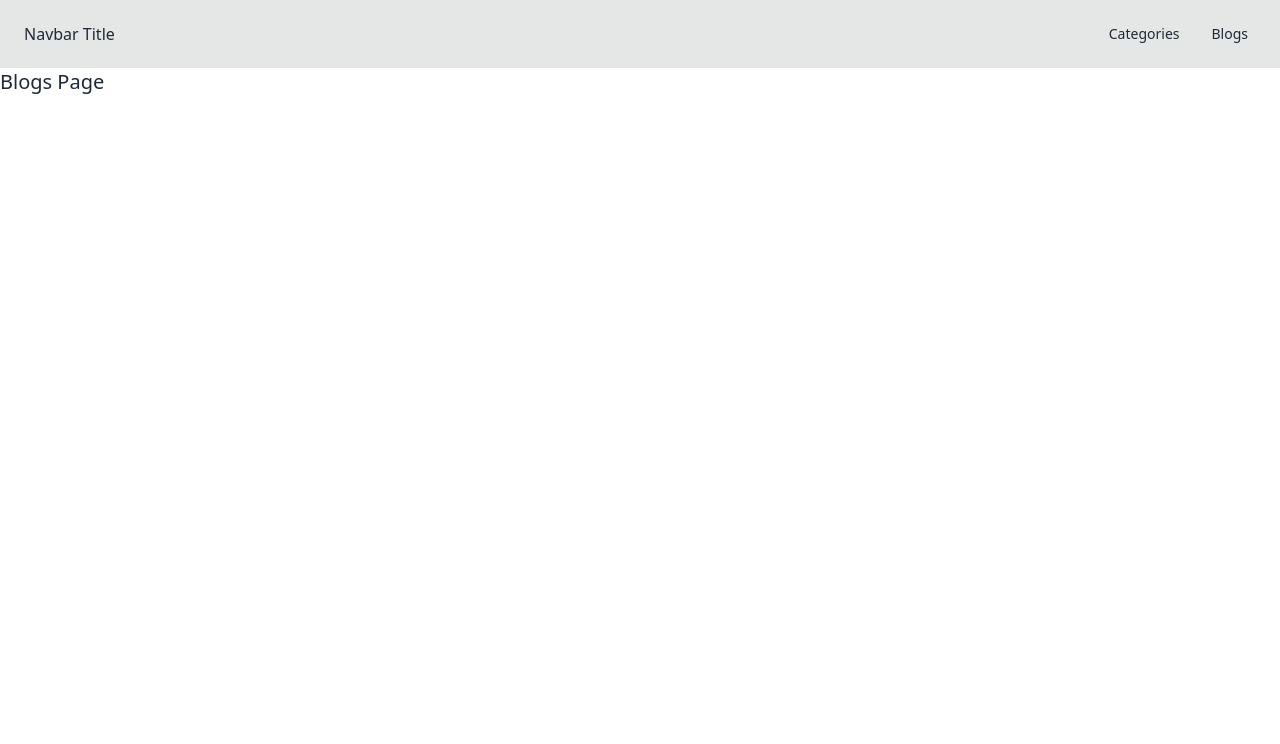
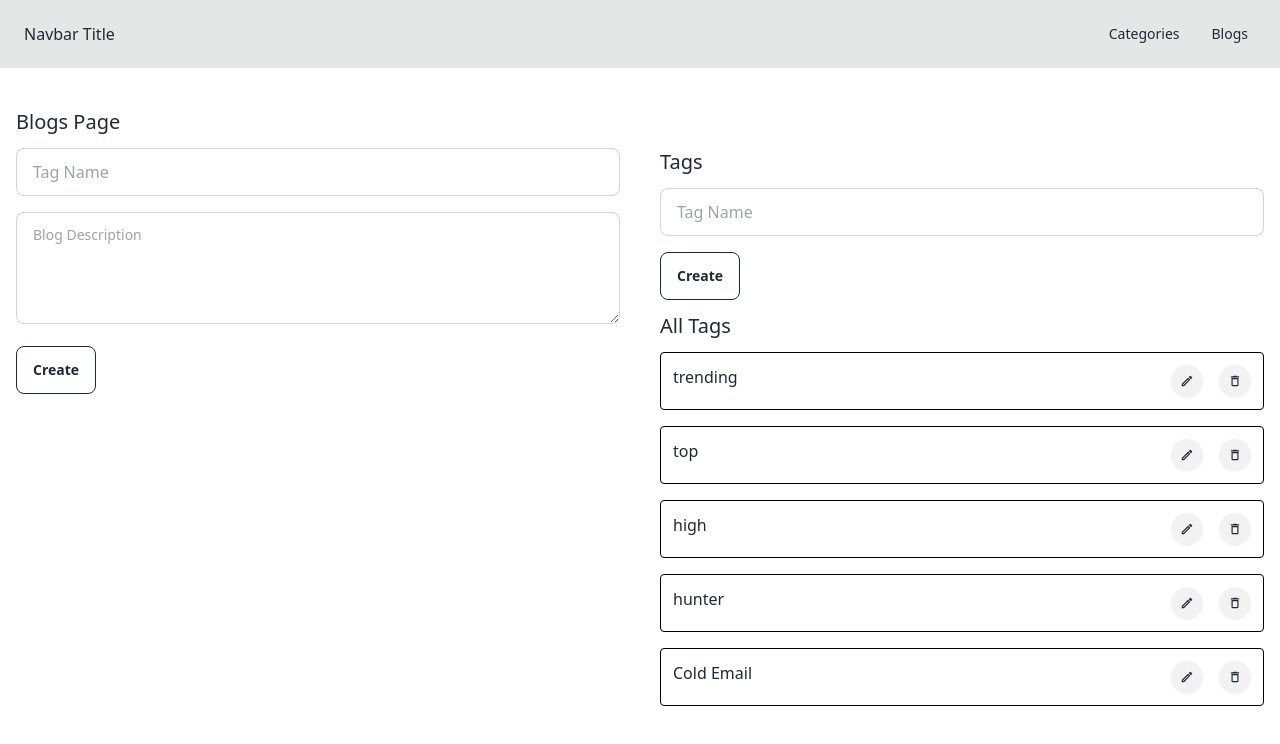
Before and after one commit to hmjuel78/advanced-blogging, a React (Vite) app: page /blogs in a window 1280 px wide. Shown: the top 744 px of the page. Built offline with nearby package versions, Linux system fonts and the light colour scheme; data requests are answered from the project's data file.

Commit message:
tag create fetch edit delete

```diff
--- a/db.json
+++ b/db.json
@@ -87,7 +87,7 @@
       "id": 4
     },
     {
-      "name": "best",
+      "name": "Cold Email",
       "id": 5
     }
   ],
--- a/src/app/store.js
+++ b/src/app/store.js
@@ -1,11 +1,13 @@
 import { configureStore } from '@reduxjs/toolkit'
 import categoryReducer from '../features/category/categorySlice'
 import authorReducer from '../features/author/authorSlice'
+import tagReducer from '../features/tags/tagSlice'
 
 
 export const store = configureStore({
     reducer: {
         categoryReducer,
-        authorReducer
+        authorReducer,
+        tagReducer
     },
 })
--- /dev/null
+++ b/src/components/blog/BlogFrom.jsx
@@ -0,0 +1,44 @@
+import { useState } from "react"
+
+const BlogFrom = (props) => {
+    const { editableBlog } = props
+    const [blogTitle, setBlogTitle] = useState('')
+    const [blogBody, setBlogBody] = useState('')
+
+    const changeHandleBlog = (e) => {
+        if (e.target.name === 'blogTitle') {
+            setBlogTitle(e.target.value)
+        } else if (e.target.name === 'blogBody') {
+            setBlogBody(e.target.value)
+        }
+    }
+    const blogOnSubmit = (e) => {
+        e.preventDefault()
+        const newBlog = {
+            title: blogTitle,
+        }
+    }
+    return (
+        <div>
+            <form onSubmit={blogOnSubmit} className="space-y-4">
+                <input
+                    onChange={changeHandleBlog}
+                    value={blogTitle}
+                    name="blogTitle"
+                    type="text"
+                    placeholder="Tag Name"
+                    className="input input-bordered w-full"
+                />
+                <textarea
+                    onChange={changeHandleBlog}
+                    value={blogBody}
+                    name="blogBody"
+                    className="textarea textarea-bordered w-full min-h-28"
+                    placeholder="Blog Description"></textarea>
+                <button className="btn btn-outline">{editableBlog === null ? 'Create' : 'Update'}</button>
+            </form>
+        </div>
+    )
+}
+
+export default BlogFrom
--- a/src/components/category/CategoryList.jsx
+++ b/src/components/category/CategoryList.jsx
@@ -33,7 +33,9 @@ const CategoryList = (props) => {
                         <li key={category.id} className="flex gap-4 w-full justify-between border border-black p-3 rounded">
                             <span>{category.name}</span>
                             <div className="flex gap-4">
-                                <button onClick={() => handleCatEdit(category)} className="btn btn-circle btn-sm hover:btn-info hover:text-white">
+                                <button
+                                    onClick={() => handleCatEdit(category)}
+                                    className="btn btn-circle btn-sm hover:btn-info hover:text-white">
                                     <MdOutlineModeEdit />
                                 </button>
                                 <button
--- /dev/null
+++ b/src/components/tags/Tags.jsx
@@ -0,0 +1,93 @@
+import { useEffect, useState } from "react"
+import { useDispatch, useSelector } from "react-redux"
+import { tagSelector, tagCreate, tagDelete, tagFetch, tagUpdate } from "../../features/tags/tagSlice"
+import { MdOutlineDeleteOutline, MdOutlineModeEdit } from "react-icons/md"
+import toast from "react-hot-toast"
+
+const Tags = () => {
+    const [tagName, setTagName] = useState('')
+    const [editableTag, setEditableTag] = useState(null)
+    const { tags } = useSelector(tagSelector)
+    const dispatch = useDispatch()
+
+    const changeTagName = (e) => {
+        setTagName(e.target.value)
+    }
+    const tagOnSubmitHandle = (e) => {
+        e.preventDefault()
+        if (tagName.trim() === '') {
+            return toast.error('Type Tag Name Properly')
+        }
+        const newTag = {
+            name: tagName
+        }
+        if (editableTag === null) {
+            dispatch(tagCreate(newTag))
+            toast.success('Tag Create Successfully !!')
+        } else {
+            dispatch(tagUpdate({
+                id: editableTag.id,
+                name: tagName
+            }))
+            toast.success('Tag name update successfully !!!')
+            setEditableTag(null)
+        }
+        setTagName('')
+    }
+    const handleTagEdit = (tag) => {
+        setEditableTag(tag)
+        setTagName(tag.name)
+    }
+    const handleTagDelete = (tagId) => {
+        dispatch(tagDelete(tagId))
+    }
+    useEffect(() => {
+        dispatch(tagFetch())
+    }, [dispatch])
+
+    return (
+        <div>
+            <h2 className="text-xl mb-3">Tags</h2>
+            <form onSubmit={tagOnSubmitHandle} className="space-y-4">
+                <input
+                    onChange={changeTagName}
+                    value={tagName}
+                    type="text"
+                    placeholder="Tag Name"
+                    className="input input-bordered w-full"
+                />
+                <button className="btn btn-outline">{editableTag === null ? 'Create' : 'Update'}</button>
+            </form>
+
+            <h2 className="text-xl my-3">All Tags</h2>
+
+            <ul className="space-y-4">
+                {tags && tags.length > 0 ?
+                    tags?.map(tag => (
+                        <li
+                            key={tag.id}
+                            className="flex gap-4 w-full justify-between border border-black p-3 rounded"
+                        >
+                            <span>{tag.name}</span>
+                            <div className="flex gap-4">
+                                <button
+                                    onClick={() => handleTagEdit(tag)}
+                                    className="btn btn-circle btn-sm hover:btn-info hover:text-white">
+                                    <MdOutlineModeEdit />
+                                </button>
+                                <button
+                                    onClick={() => handleTagDelete(tag.id)}
+                                    className="btn btn-circle btn-sm hover:btn-error hover:text-white">
+                                    <MdOutlineDeleteOutline />
+                                </button>
+                            </div>
+                        </li>
+                    )) :
+                    <li>Tag not found!!</li>
+                }
+            </ul>
+        </div>
+    )
+}
+
+export default Tags
--- /dev/null
+++ b/src/features/tags/tagSlice.js
@@ -0,0 +1,105 @@
+import { createAsyncThunk, createSlice } from '@reduxjs/toolkit'
+
+const BASE_URL = 'http://localhost:3000/tags'
+
+const initialState = {
+    isLoading: false,
+    isError: false,
+    error: false,
+    tags: []
+}
+
+export const tagFetch = createAsyncThunk('tag/tagFetch',
+    async () => {
+        const tags = await fetch(BASE_URL)
+        return tags.json()
+    }
+)
+
+export const tagCreate = createAsyncThunk('tag/tagCreate',
+    async (content) => {
+        console.log(content)
+        const newTag = await fetch(BASE_URL, {
+            method: 'POST',
+            body: JSON.stringify(content),
+            headers: {
+                'Content-type': 'application/json',
+            }
+        })
+        return newTag.json()
+    }
+)
+
+export const tagDelete = createAsyncThunk('tag/tagDelete',
+    async (id) => {
+        await fetch(`${BASE_URL}/${id}`, {
+            method: "DELETE"
+        })
+        return id
+    }
+)
+export const tagUpdate = createAsyncThunk('tag/tagUpdate',
+    async (content) => {
+        const newTag = await fetch(`${BASE_URL}/${content.id}`, {
+            method: 'PUT',
+            body: JSON.stringify({
+                name: content.name
+            }),
+            headers: {
+                'Content-type': 'application/json',
+            }
+        })
+        return newTag.json()
+    }
+)
+
+export const tagSlice = createSlice({
+    name: 'tag',
+    initialState,
+    extraReducers: (builder) => {
+        builder
+            .addCase(tagFetch.pending, (state) => {
+                state.isError = false
+                state.isLoading = true
+            })
+            .addCase(tagFetch.fulfilled, (state, action) => {
+                state.isLoading = false
+                state.tags = action.payload
+            })
+            .addCase(tagFetch.rejected, (state, action) => {
+                state.isLoading = false
+                state.isError = true
+                state.error = action.error
+            })
+            .addCase(tagCreate.pending, (state) => {
+                state.isError = false
+                state.isLoading = true
+            })
+            .addCase(tagCreate.fulfilled, (state, action) => {
+                state.isLoading = false
+                state.tags.push(action.payload)
+            })
+            .addCase(tagCreate.rejected, (state, action) => {
+                state.error = action.error
+            })
+            .addCase(tagDelete.pending, (state) => {
+                state.isError = false
+                state.isLoading = true
+            })
+            .addCase(tagDelete.fulfilled, (state, action) => {
+                state.isLoading = false
+                state.tags = state.tags.filter(tag => tag.id !== action.payload)
+            })
+            .addCase(tagUpdate.fulfilled, (state, action) => {
+                state.isLoading = false
+                const index = state.tags.findIndex(tag => tag.id === action.payload.id)
+                state.tags[index].name = action.payload.name
+            });
+
+    }
+})
+
+
+export const tagSelector = (state => state.tagReducer)
+
+export default tagSlice.reducer
--- a/src/pages/Blogs.jsx
+++ b/src/pages/Blogs.jsx
@@ -1,16 +1,19 @@
-import { useSelector } from "react-redux"
-import { categorySelector } from "../features/category/categorySlice"
+import { useState } from "react"
+import BlogFrom from "../components/blog/BlogFrom"
+import Tags from "../components/tags/Tags"
 
 
 const Blogs = () => {
-    const { categories } = useSelector(categorySelector)
+    const [editableBlog, setEditableBlog] = useState(null)
 
     return (
-        <div>
-            <h2 className="text-xl">Blogs Page</h2>
-            {
-                categories.map(cat => <li key={cat.id}>{cat.name}</li>)
-            }
+        <div className="max-w-7xl mx-auto mt-10 px-4">
+            <h2 className="text-xl mb-3">Blogs Page</h2>
+
+            <div className="grid md:grid-cols-2 gap-10">
+                <BlogFrom editableBlog={editableBlog} />
+                <Tags />
+            </div>
         </div>
     )
 }
```
